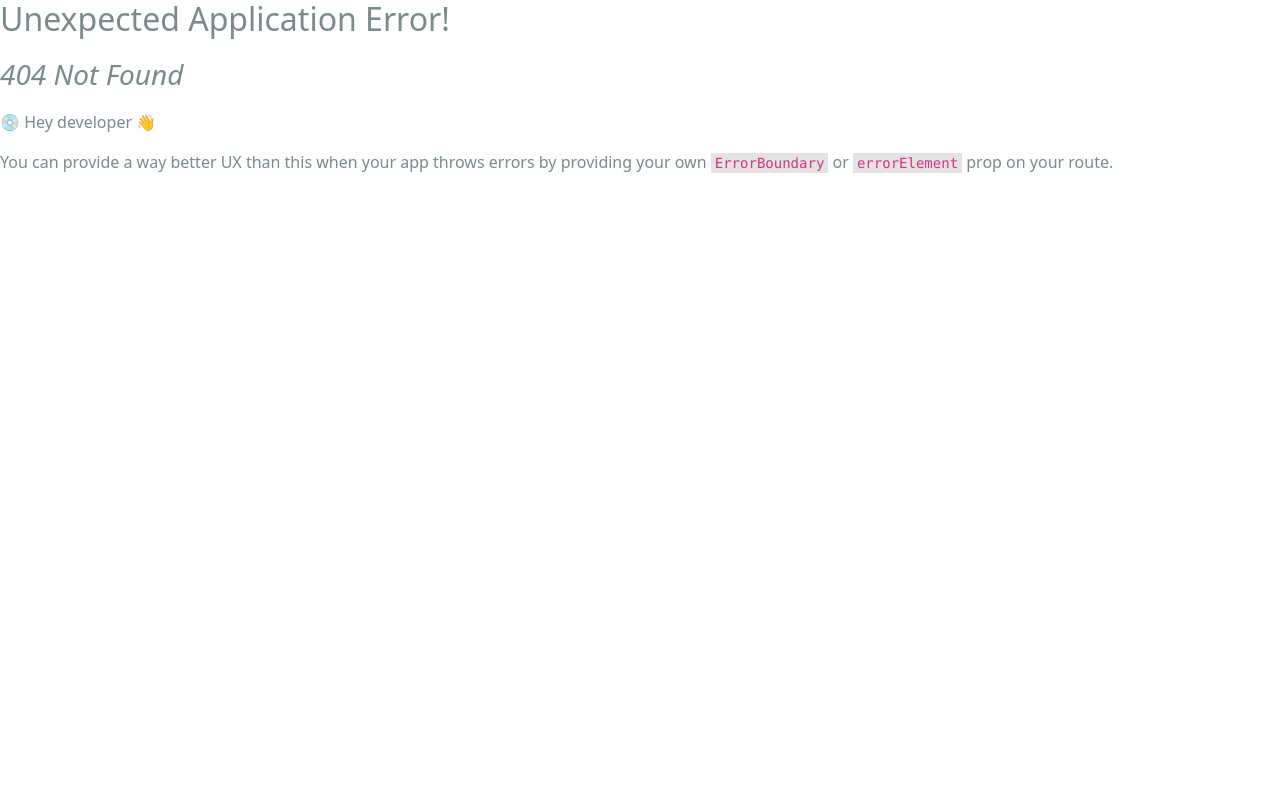
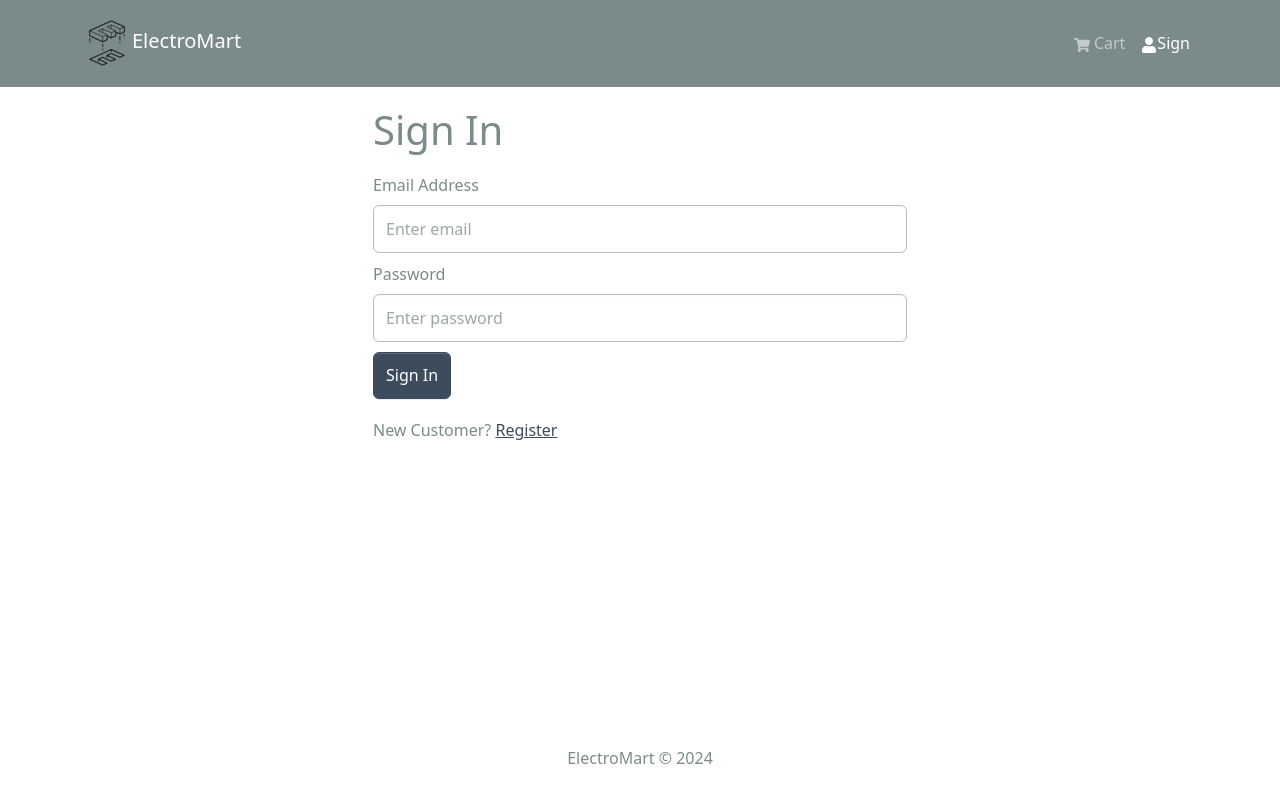
Before and after one commit to ki11e6/ElectroMart-BStrap, a React (Vite) app in the folder frontend/: page /login in a window 1280 px wide. Before the commit this address had no page. Shown: the top 802 px of the page. Built offline with nearby package versions, Linux system fonts and the light colour scheme.

Commit message:
user login

```diff
--- a/frontend/package.json
+++ b/frontend/package.json
@@ -19,7 +19,8 @@
     "react-icons": "^5.0.1",
     "react-redux": "^9.1.0",
     "react-router-bootstrap": "^0.26.2",
-    "react-router-dom": "^6.21.2"
+    "react-router-dom": "^6.21.2",
+    "react-toastify": "^10.0.3"
   },
   "devDependencies": {
     "@types/react": "^18.2.43",
--- a/frontend/src/App.jsx
+++ b/frontend/src/App.jsx
@@ -1,4 +1,6 @@
 import { Container } from 'react-bootstrap';
+import { ToastContainer } from 'react-toastify';
+import 'react-toastify/dist/ReactToastify.css';
 import Header from './components/Header';
 import Footer from './components/Footer';
 import { Outlet } from 'react-router-dom'; //this is used to load all routes defined in the index/main.jsx
@@ -12,6 +14,7 @@
         </Container>
       </main>
       <Footer />
+      <ToastContainer />
     </>
   );
 }
--- a/frontend/src/Screens/CartScreen.jsx
+++ b/frontend/src/Screens/CartScreen.jsx
@@ -1,8 +1,16 @@
 import { Link, useNavigate } from 'react-router-dom';
-import { Row, Col, ListGroup, Image, Form, Button, Card } from 'react-bootstrap';
+import { useDispatch, useSelector } from 'react-redux';
+import {
+  Row,
+  Col,
+  ListGroup,
+  Image,
+  Form,
+  Button,
+  Card,
+} from 'react-bootstrap';
 import { FaTrash } from 'react-icons/fa';
 import Message from '../components/Message';
-import { useDispatch, useSelector } from 'react-redux';
 import { addToCart, removeFromCart } from '../slices/cartSlice';
 
 const CartScreen = () => {
@@ -30,13 +38,12 @@
         <h1 style={{ marginBottom: '20px' }}>Shopping Cart</h1>
         {cartItems.length === 0 ? (
           <Message>
-            Your cart is empty
-            <Link to="/"> Go Back</Link>
+            Your cart is empty <Link to="/">Go Back</Link>
           </Message>
         ) : (
           <ListGroup variant="flush">
             {cartItems.map((item) => (
-              <ListGroup.Item key={item.id}>
+              <ListGroup.Item key={item._id}>
                 <Row>
                   <Col md={2}>
                     <Image src={item.image} alt={item.name} fluid rounded />
@@ -44,12 +51,14 @@
                   <Col md={3}>
                     <Link to={`/product/${item._id}`}>{item.name}</Link>
                   </Col>
-                  <Col md={2}>₹{item.price}</Col>
+                  <Col md={2}>${item.price}</Col>
                   <Col md={2}>
                     <Form.Control
                       as="select"
                       value={item.qty}
-                      onChange={(e) => addToCartHandler(item, Number(e.target.value))}
+                      onChange={(e) =>
+                        addToCartHandler(item, Number(e.target.value))
+                      }
                     >
                       {[...Array(item.countInStock).keys()].map((x) => (
                         <option key={x + 1} value={x + 1}>
@@ -59,7 +68,11 @@
                     </Form.Control>
                   </Col>
                   <Col md={2}>
-                    <Button type="button" variant="light" onClick={() => removeFromCartHandler(item._id)}>
+                    <Button
+                      type="button"
+                      variant="light"
+                      onClick={() => removeFromCartHandler(item._id)}
+                    >
                       <FaTrash />
                     </Button>
                   </Col>
@@ -73,15 +86,21 @@
         <Card>
           <ListGroup variant="flush">
             <ListGroup.Item>
-              <h2>Subtotal ({cartItems.reduce((acc, item) => acc + item.qty, 0)}) items</h2>₹
-              {cartItems.reduce((acc, item) => acc + item.qty * item.price, 0).toFixed(2)}
+              <h2>
+                Subtotal ({cartItems.reduce((acc, item) => acc + item.qty, 0)})
+                items
+              </h2>
+              $
+              {cartItems
+                .reduce((acc, item) => acc + item.qty * item.price, 0)
+                .toFixed(2)}
             </ListGroup.Item>
             <ListGroup.Item>
               <Button
                 type="button"
                 className="btn-block"
                 disabled={cartItems.length === 0}
-                onClick={{ checkoutHandler }}
+                onClick={checkoutHandler}
               >
                 Proceed To Checkout
               </Button>
--- /dev/null
+++ b/frontend/src/Screens/LoginScreen.jsx
@@ -0,0 +1,87 @@
+import { useState, useEffect } from 'react';
+import { Link, useLocation, useNavigate } from 'react-router-dom';
+import { Form, Button, Row, Col } from 'react-bootstrap';
+import { useDispatch, useSelector } from 'react-redux';
+import Loader from '../components/Loader';
+import FormContainer from '../components/FormContainer';
+import { useLoginMutation } from '../slices/usersApiSlice';
+import { setCredentials } from '../slices/authSlice';
+import { toast } from 'react-toastify';
+
+const LoginScreen = () => {
+  const [email, setEmail] = useState('');
+  const [password, setPassword] = useState('');
+
+  const dispatch = useDispatch();
+  const navigate = useNavigate();
+
+  const [login, { isLoading }] = useLoginMutation();
+
+  const { userInfo } = useSelector((state) => state.auth);
+
+  const { search } = useLocation();
+  const sp = new URLSearchParams(search);
+  const redirect = sp.get('redirect') || '/';
+
+  useEffect(() => {
+    if (userInfo) {
+      navigate(redirect);
+    }
+  }, [navigate, redirect, userInfo]);
+
+  const submitHandler = async (e) => {
+    e.preventDefault();
+    try {
+      const res = await login({ email, password }).unwrap();
+      dispatch(setCredentials({ ...res }));
+      navigate(redirect);
+    } catch (err) {
+      toast.error(err?.data?.message || err.error);
+    }
+  };
+
+  return (
+    <FormContainer>
+      <h1>Sign In</h1>
+
+      <Form onSubmit={submitHandler}>
+        <Form.Group className="my-2" controlId="email">
+          <Form.Label>Email Address</Form.Label>
+          <Form.Control
+            type="email"
+            placeholder="Enter email"
+            value={email}
+            onChange={(e) => setEmail(e.target.value)}
+          ></Form.Control>
+        </Form.Group>
+
+        <Form.Group className="my-2" controlId="password">
+          <Form.Label>Password</Form.Label>
+          <Form.Control
+            type="password"
+            placeholder="Enter password"
+            value={password}
+            onChange={(e) => setPassword(e.target.value)}
+          ></Form.Control>
+        </Form.Group>
+
+        <Button disabled={isLoading} type="submit" variant="primary">
+          Sign In
+        </Button>
+
+        {isLoading && <Loader />}
+      </Form>
+
+      <Row className="py-3">
+        <Col>
+          New Customer?{' '}
+          <Link to={redirect ? `/register?redirect=${redirect}` : '/register'}>
+            Register
+          </Link>
+        </Col>
+      </Row>
+    </FormContainer>
+  );
+};
+
+export default LoginScreen;
--- /dev/null
+++ b/frontend/src/components/FormContainer.jsx
@@ -0,0 +1,15 @@
+import { Container, Row, Col } from 'react-bootstrap';
+
+const FormContainer = ({ children }) => {
+  return (
+    <Container>
+      <Row className="justify-content-md-center">
+        <Col xs={12} md={6}>
+          {children}
+        </Col>
+      </Row>
+    </Container>
+  );
+};
+
+export default FormContainer;
--- a/frontend/src/components/Header.jsx
+++ b/frontend/src/components/Header.jsx
@@ -1,10 +1,16 @@
-import { Navbar, Nav, Container, Badge } from 'react-bootstrap';
+import { Navbar, Nav, Container, Badge, NavDropdown } from 'react-bootstrap';
 import { FaShoppingCart, FaUser } from 'react-icons/fa';
 import { LinkContainer } from 'react-router-bootstrap'; //this is used for Link from react-router
 import { useSelector } from 'react-redux'; //for extracting state
 import logo from '../assets/logo3.png';
 function Header() {
   const { cartItems } = useSelector((state) => state.cart);
+  const { userInfo } = useSelector((state) => state.auth);
+
+  function logoutHandler() {
+    console.log('logged out');
+  }
+
   return (
     <header>
       <Navbar bg="dark" variant="dark" expand="md" collapseOnSelect>
@@ -29,12 +35,23 @@
                   )}
                 </Nav.Link>
               </LinkContainer>
+              {userInfo ? (
+                <NavDropdown title={userInfo.name} id="username">
+                  <LinkContainer to="/profile">
+                    <NavDropdown.Item>Profile</NavDropdown.Item>
+                  </LinkContainer>
+                  <NavDropdown.Item onClick={logoutHandler}>
+                    Logout
+                  </NavDropdown.Item>
+                </NavDropdown>
+              ) : (
                 <LinkContainer to="/login">
                   <Nav.Link>
                     <FaUser />
                     Sign
                   </Nav.Link>
                 </LinkContainer>
+              )}
             </Nav>
           </Navbar.Collapse>
         </Container>
--- a/frontend/src/main.jsx
+++ b/frontend/src/main.jsx
@@ -17,6 +17,7 @@
 import HomeScreen from './Screens/HomeScreen.jsx';
 import ProductScreen from './Screens/PoductScreen.jsx';
 import CartScreen from './Screens/CartScreen.jsx';
+import LoginScreen from './Screens/LoginScreen.jsx';
 
 const router = createBrowserRouter(
   createRoutesFromElements(
@@ -24,6 +25,7 @@
       <Route index={true} path="/" element={<HomeScreen />} />
       <Route path="/product/:id" element={<ProductScreen />} />
       <Route path="/cart" element={<CartScreen />} />
+      <Route path="/login" element={<LoginScreen />} />
     </Route>
   )
 );
--- a/frontend/src/slices/usersApiSlice.js
+++ b/frontend/src/slices/usersApiSlice.js
@@ -10,7 +10,13 @@
         body: data,
       }),
     }),
+    logout: builder.mutation({
+      query: () => ({
+        url: `${USERS_URL}/logout`,
+        method: 'POST',
+      }),
+    }),
   }),
 });
 
-export const { useLoginMutaion } = usersApiSlice;
+export const { useLoginMutation } = usersApiSlice;
```
Also changed, not shown: 2 other files (tests, documents, lock files or other folders). Lines whose indentation alone changed are shown as unchanged.
